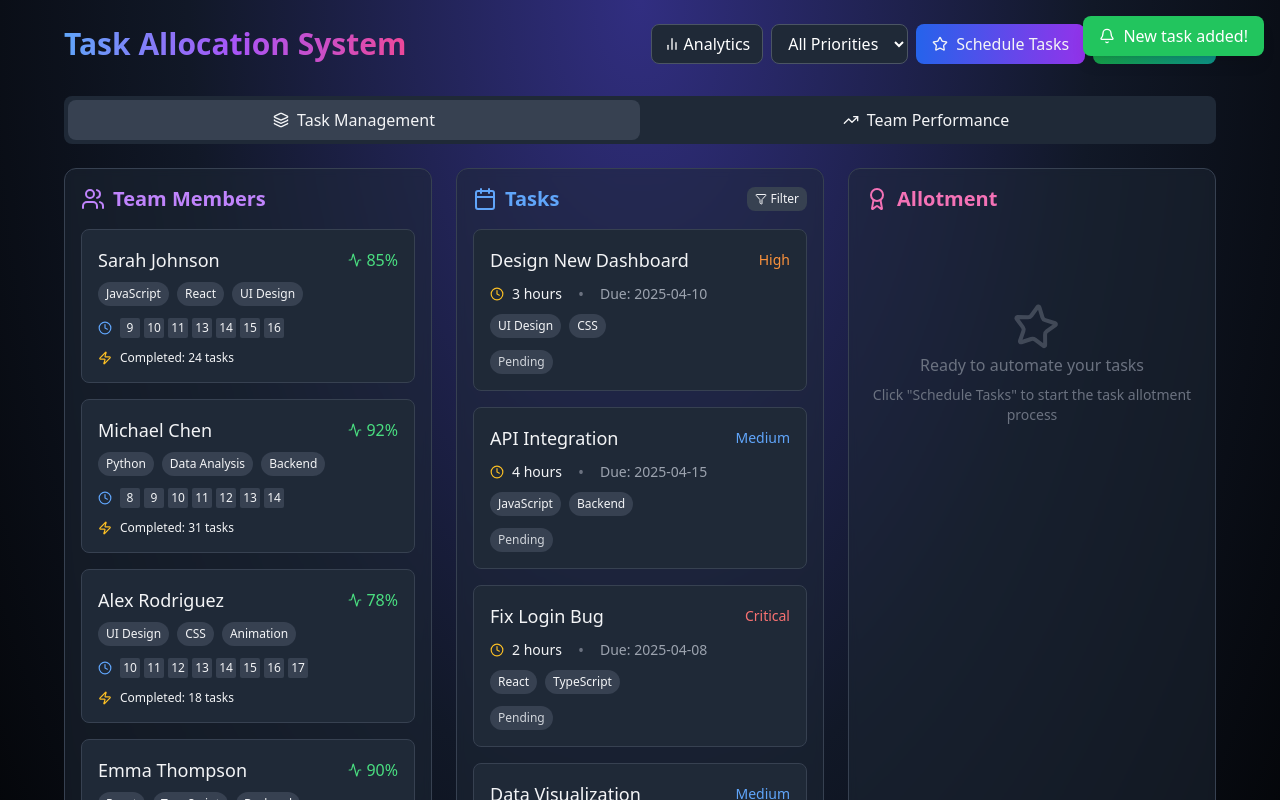
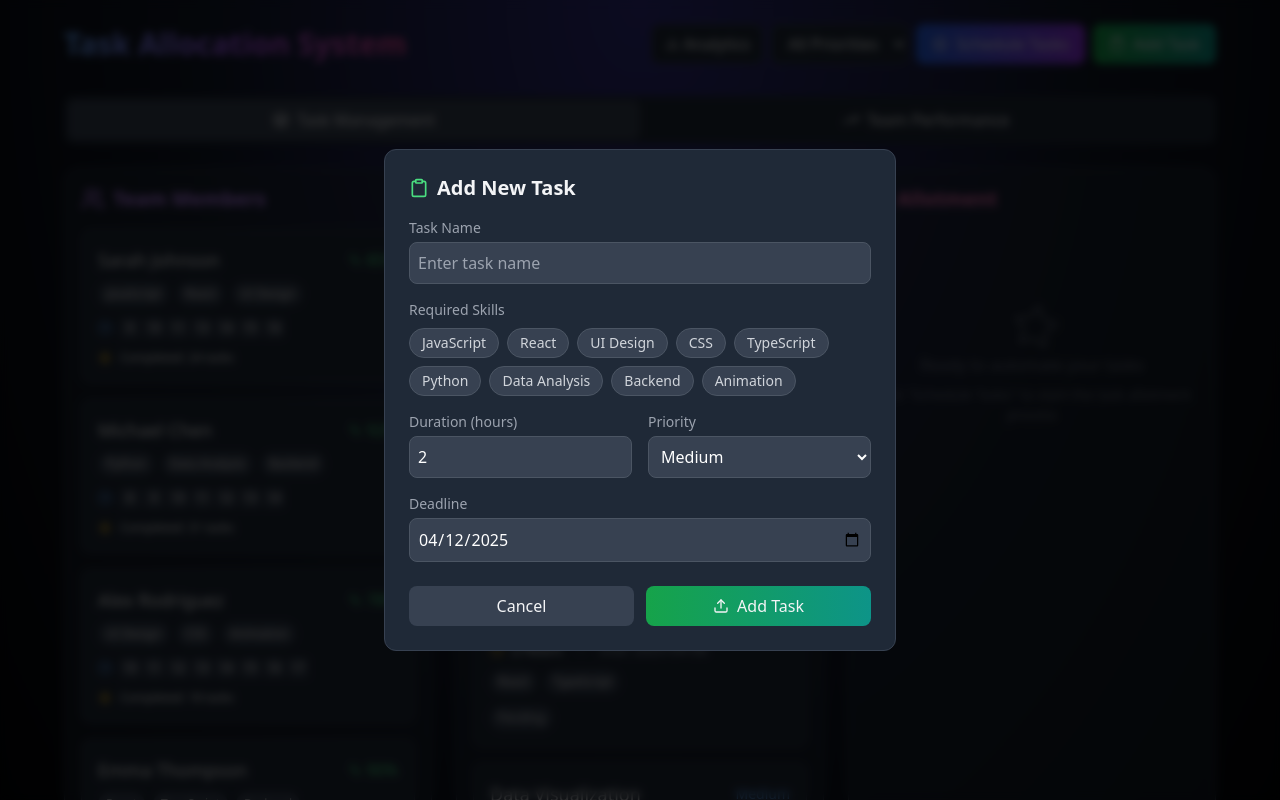
Before and after one commit to HrishitaRaj/get-shift-done, a React (Create React App) app: page /Scheduling in a window 1280 px wide. Both pictures are taken after a click on the button "Add Task". Shown: the top 800 px of the page. Built offline with nearby package versions, Linux system fonts and the light colour scheme.

Commit message:
new task

```diff
--- a/src/pages/scheduling.jsx
+++ b/src/pages/scheduling.jsx
@@ -18,6 +18,7 @@ const initialTasks = [
 ];
 
 const priorityOrder = { "Critical": 3, "High": 2, "Medium": 1, "Low": 0 };
+const allSkills = ["JavaScript", "React", "UI Design", "CSS", "TypeScript", "Python", "Data Analysis", "Backend", "Animation"];
 
 const CosmicTaskAllocation = () => {
   const [employees, setEmployees] = useState(initialEmployees);
@@ -30,6 +31,15 @@ const CosmicTaskAllocation = () => {
   const [notificationMessage, setNotificationMessage] = useState("");
   const [activeTab, setActiveTab] = useState("tasks");
   const [showAnalytics, setShowAnalytics] = useState(false);
+  const [showAddTaskModal, setShowAddTaskModal] = useState(false);
+  const [newTask, setNewTask] = useState({
+    name: "",
+    skills: [],
+    duration: 2,
+    priority: "Medium",
+    deadline: new Date(Date.now() + 7 * 24 * 3600000).toISOString().split('T')[0],
+    status: "Pending"
+  });
 
   // Animation variants
   const containerVariants = {
@@ -140,18 +150,61 @@ const CosmicTaskAllocation = () => {
   };
 
   const addNewTask = () => {
-    const newTask = {
+    setShowAddTaskModal(true);
+  };
+
+  const handleNewTaskChange = (e) => {
+    const { name, value } = e.target;
+    setNewTask({
+      ...newTask,
+      [name]: value
+    });
+  };
+
+  const handleSkillToggle = (skill) => {
+    if (newTask.skills.includes(skill)) {
+      setNewTask({
+        ...newTask,
+        skills: newTask.skills.filter(s => s !== skill)
+      });
+    } else {
+      setNewTask({
+        ...newTask,
+        skills: [...newTask.skills, skill]
+      });
+    }
+  };
+
+  const handleAddTask = () => {
+    if (!newTask.name.trim()) {
+      showNotificationMessage("Task name is required!");
+      return;
+    }
+
+    if (newTask.skills.length === 0) {
+      showNotificationMessage("Please select at least one skill!");
+      return;
+    }
+
+    const newTaskWithId = {
+      ...newTask,
       id: tasks.length > 0 ? Math.max(...tasks.map(t => t.id)) + 1 : 1,
-      name: "New Task",
-      skills: ["JavaScript"],
+      duration: parseInt(newTask.duration) || 2
+    };
+
+    setTasks([...tasks, newTaskWithId]);
+    setShowAddTaskModal(false);
+    showNotificationMessage("New task added successfully!");
+
+    // Reset form
+    setNewTask({
+      name: "",
+      skills: [],
       duration: 2,
       priority: "Medium",
       deadline: new Date(Date.now() + 7 * 24 * 3600000).toISOString().split('T')[0],
       status: "Pending"
-    };
-
-    setTasks([...tasks, newTask]);
-    showNotificationMessage("New task added!");
+    });
   };
 
   const markTaskComplete = (taskId) => {
@@ -868,7 +921,128 @@ const CosmicTaskAllocation = () => {
             </motion.div>
           </motion.div>
         )}
+
       </div>
+      {/* Add Task Modal */}
+{showAddTaskModal && (
+  <motion.div
+    className="fixed inset-0 bg-black bg-opacity-75 flex items-center justify-center z-50 backdrop-blur-sm"
+    initial={{ opacity: 0 }}
+    animate={{ opacity: 1 }}
+    exit={{ opacity: 0 }}
+  >
+    <motion.div
+      className="bg-gray-800 rounded-xl border border-gray-700 p-6 max-w-lg w-full"
+      initial={{ scale: 0.9, opacity: 0 }}
+      animate={{ scale: 1, opacity: 1 }}
+      exit={{ scale: 0.9, opacity: 0 }}
+      transition={{ type: "spring", stiffness: 500, damping: 30 }}
+    >
+      <h3 className="text-xl font-semibold mb-4 flex items-center gap-2">
+        <Clipboard size={20} className="text-green-400" />
+        <span>Add New Task</span>
+      </h3>
+
+      <div className="space-y-4">
+        <div>
+          <label className="block text-sm text-gray-400 mb-1">Task Name</label>
+          <input
+            type="text"
+            name="name"
+            value={newTask.name}
+            onChange={handleNewTaskChange}
+            className="w-full bg-gray-700 border border-gray-600 rounded-lg p-2 text-white"
+            placeholder="Enter task name"
+          />
+        </div>
+
+        <div>
+          <label className="block text-sm text-gray-400 mb-1">Required Skills</label>
+          <div className="flex flex-wrap gap-2 mt-2">
+            {allSkills.map(skill => (
+              <motion.button
+                key={skill}
+                type="button"
+                onClick={() => handleSkillToggle(skill)}
+                className={`px-3 py-1 text-sm rounded-full border ${
+                  newTask.skills.includes(skill)
+                    ? 'bg-blue-600 text-white border-blue-500'
+                    : 'bg-gray-700 text-gray-300 border-gray-600'
+                }`}
+                whileHover={{ scale: 1.05 }}
+                whileTap={{ scale: 0.95 }}
+              >
+                {skill}
+              </motion.button>
+            ))}
+          </div>
+        </div>
+
+        <div className="grid grid-cols-2 gap-4">
+          <div>
+            <label className="block text-sm text-gray-400 mb-1">Duration (hours)</label>
+            <input
+              type="number"
+              name="duration"
+              min="1"
+              max="24"
+              value={newTask.duration}
+              onChange={handleNewTaskChange}
+              className="w-full bg-gray-700 border border-gray-600 rounded-lg p-2 text-white"
+            />
+          </div>
+
+          <div>
+            <label className="block text-sm text-gray-400 mb-1">Priority</label>
+            <select
+              name="priority"
+              value={newTask.priority}
+              onChange={handleNewTaskChange}
+              className="w-full bg-gray-700 border border-gray-600 rounded-lg p-2 text-white"
+            >
+              <option value="Critical">Critical</option>
+              <option value="High">High</option>
+              <option value="Medium">Medium</option>
+              <option value="Low">Low</option>
+            </select>
+          </div>
+        </div>
+
+        <div>
+          <label className="block text-sm text-gray-400 mb-1">Deadline</label>
+          <input
+            type="date"
+            name="deadline"
+            value={newTask.deadline}
+            onChange={handleNewTaskChange}
+            className="w-full bg-gray-700 border border-gray-600 rounded-lg p-2 text-white"
+          />
+        </div>
+      </div>
+
+      <div className="flex gap-3 mt-6">
+        <motion.button
+          onClick={() => setShowAddTaskModal(false)}
+          className="flex-1 py-2 px-4 bg-gray-700 rounded-lg hover:bg-gray-600 transition-all"
+          whileHover={{ scale: 1.02 }}
+          whileTap={{ scale: 0.98 }}
+        >
+          Cancel
+        </motion.button>
+
+        <motion.button
+          onClick={handleAddTask}
+          className="flex-1 py-2 px-4 bg-gradient-to-r from-green-600 to-teal-600 rounded-lg hover:from-green-500 hover:to-teal-500 transition-all flex items-center justify-center gap-2"
+          whileHover={{ scale: 1.02 }}
+          whileTap={{ scale: 0.98 }}
+        >
+          <Upload size={16} />
+          <span>Add Task</span>
+        </motion.button>
+      </div>
+    </motion.div>
+  </motion.div>
+)}
     </div>
   );
 };
```
